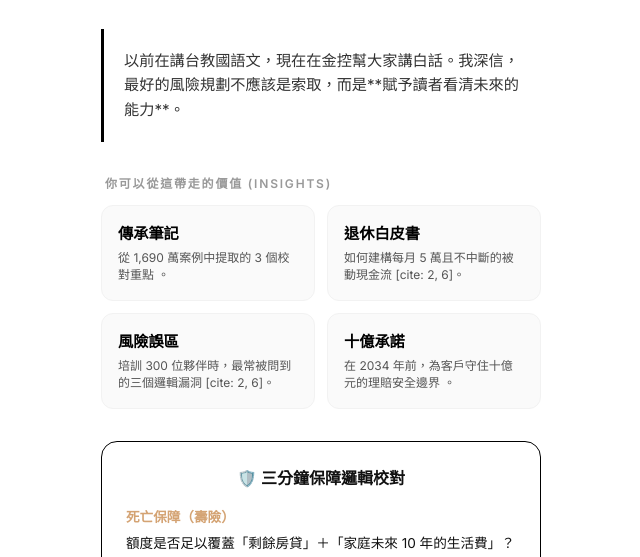
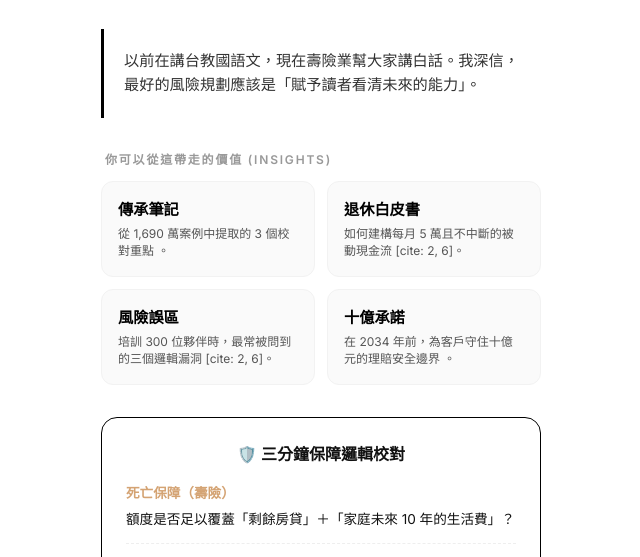
Before and after one commit to xinjay12/links, a plain HTML site: page index.html in a window 1280 px wide. Shown: the part 202-759 px from the top of the page, without its empty margins (319-959 px from the left). Drawn offline with Linux system fonts and the light colour scheme.

Commit message:
Update index.html

```diff
--- a/index.html
+++ b/index.html
@@ -110,7 +110,7 @@
     </header>
 
     <div class="story-box">
-        以前在講台教國語文，現在在金控幫大家講白話。我深信，最好的風險規劃不應該是索取，而是**賦予讀者看清未來的能力**。
+        以前在講台教國語文，現在壽險業幫大家講白話。我深信，最好的風險規劃應該是「賦予讀者看清未來的能力」。
     </div>
 
     <div class="section-title">你可以從這帶走的價值 (Insights)</div>
```
